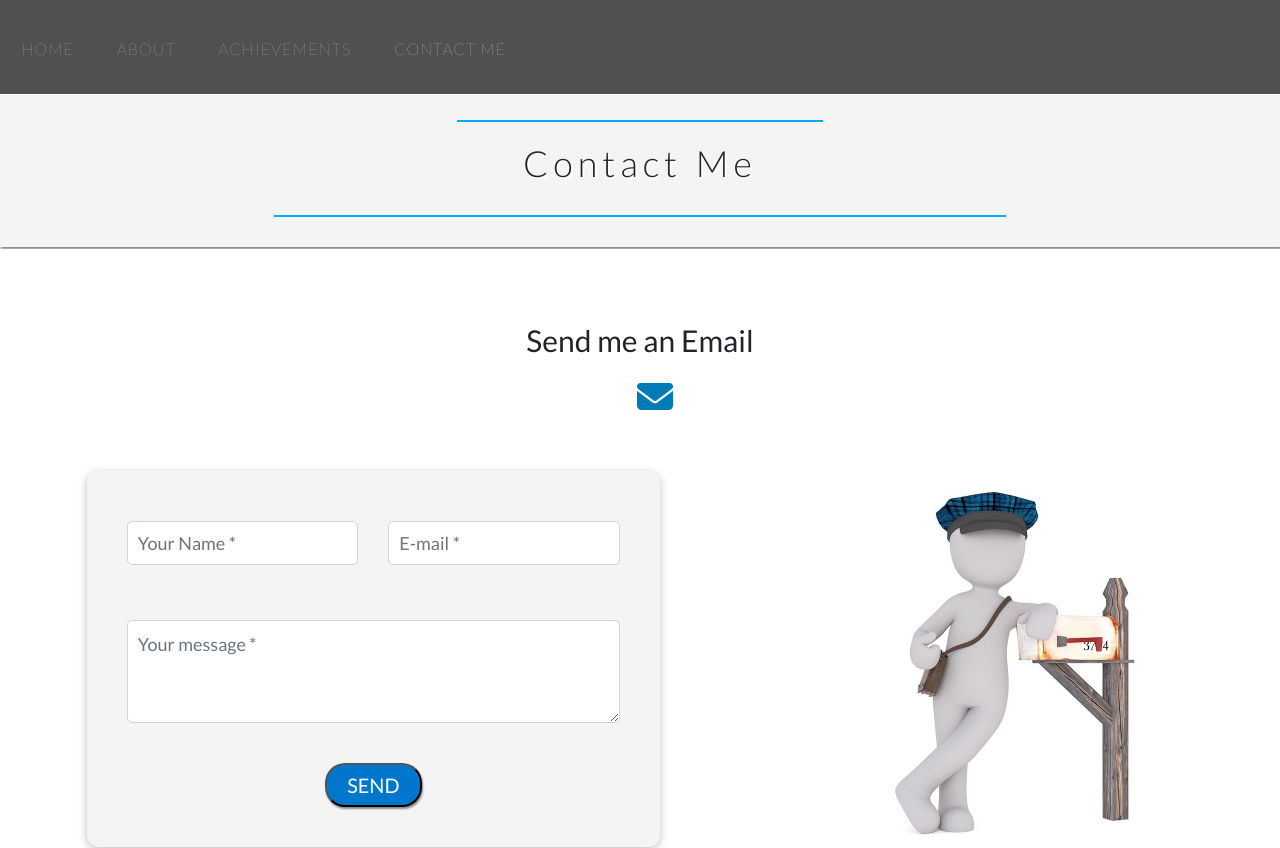
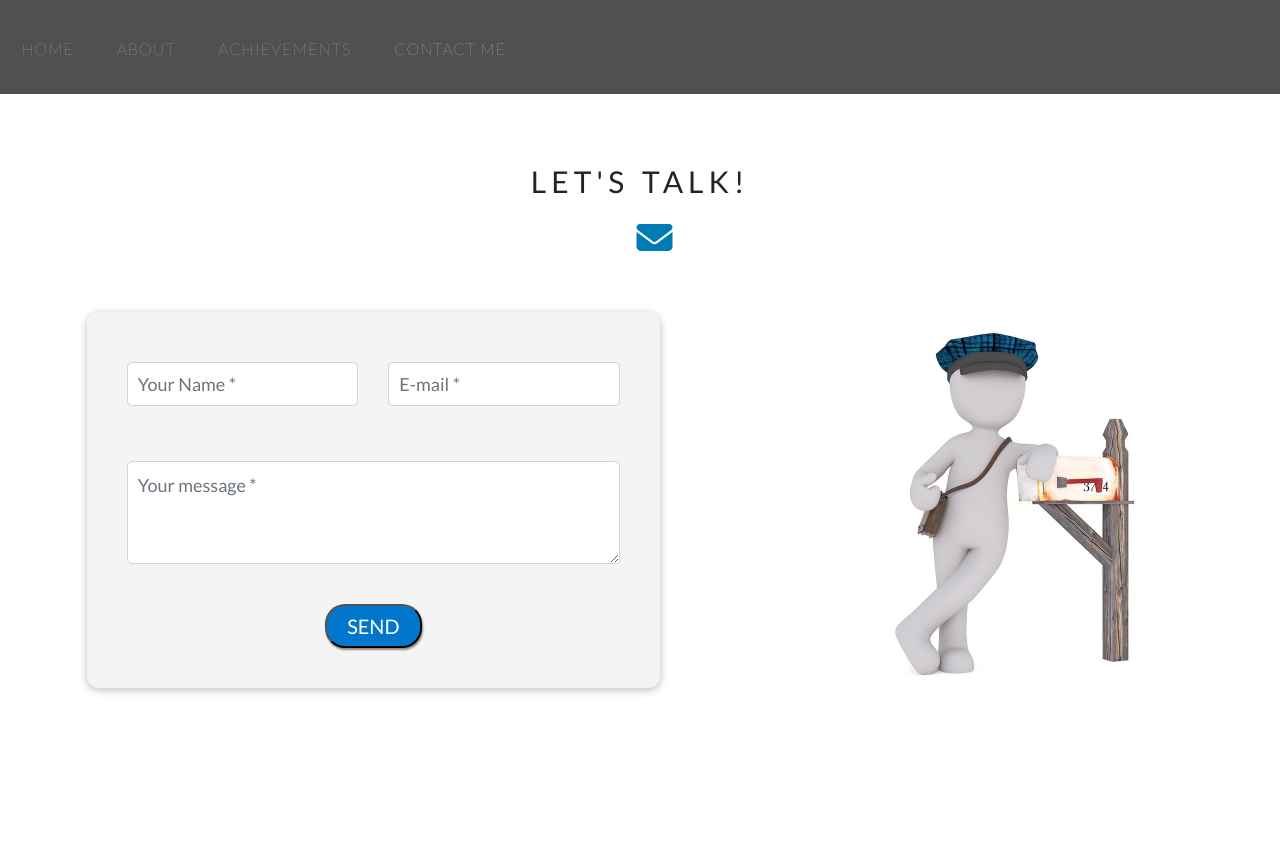
Before and after one commit to dg-t/thomasdg, a Vue app: page /contact-me in a window 1280 px wide. Shown: the top 848 px of the page. Built offline with nearby package versions, Linux system fonts and the light colour scheme.

Commit message:
improve contact page

```diff
--- a/src/components/contact/ContactForm.vue
+++ b/src/components/contact/ContactForm.vue
@@ -2,7 +2,7 @@
   <section class="container-fluid">
     <div class="form-heading">
       <div class="icon-contact">
-        <h4>Send me an Email</h4>
+        <h4>LET'S TALK!</h4>
         <i class="fa fa-envelope ml-4 fa_custom" aria-hidden="true"></i>
       </div>
     </div>
@@ -143,6 +143,26 @@ section {
   overflow-x: hidden;
 }
 
+
+
+.icon-contact {
+    display: flex;
+    flex-direction: column;
+    justify-content: center;
+    align-items: center;
+    margin-top:90px;
+    padding: 10px 0;
+    letter-spacing: 5px;
+  word-spacing: 2px;
+  overflow-x: hidden;
+}
+
+@media only screen and (max-width: 575px)  {
+  .icon-contact {
+    margin-top:0;
+  }
+}
+
 /** FORM */
 
 form {
@@ -241,18 +261,19 @@ button:hover {
 
 }
 
-.icon-contact {
+/* .icon-contact {
     display: flex;
     flex-direction: column;
     justify-content: center;
     align-items: center;
     padding: 10px 0;
-}
+} */
 
 .fa_custom {
     font-size: 1.8em;
     width: 1.6em;
-    text-align: center;
+    text-align:center;
+    padding-left:4px;
     line-height: 1.6em;
     background: #fff;
     color: #007bb5;
--- a/src/components/contact/appContact.vue
+++ b/src/components/contact/appContact.vue
@@ -1,10 +1,10 @@
 <template>
   <div>
-    <header>
+    <!-- <header>
       <base-heading>
         Contact Me
       </base-heading>
-    </header>
+    </header> -->
 
     <contact-form></contact-form>
     <contact-socials></contact-socials>
@@ -26,8 +26,7 @@ export default {
 <!-- Add "scoped" attribute to limit CSS to this component only -->
 <style scoped>
 
-/** TODO REMOVE MARGIN TOP FOR MOBILE */
-header {
+/* header {
   background-color: #f4f4f4;
   margin-top:90px;
   letter-spacing: 5px;
@@ -48,6 +47,6 @@ header {
     margin-top:0;
     transition: all 0.1s ease-in;
   }
-}
+} */
 
 </style>
```
